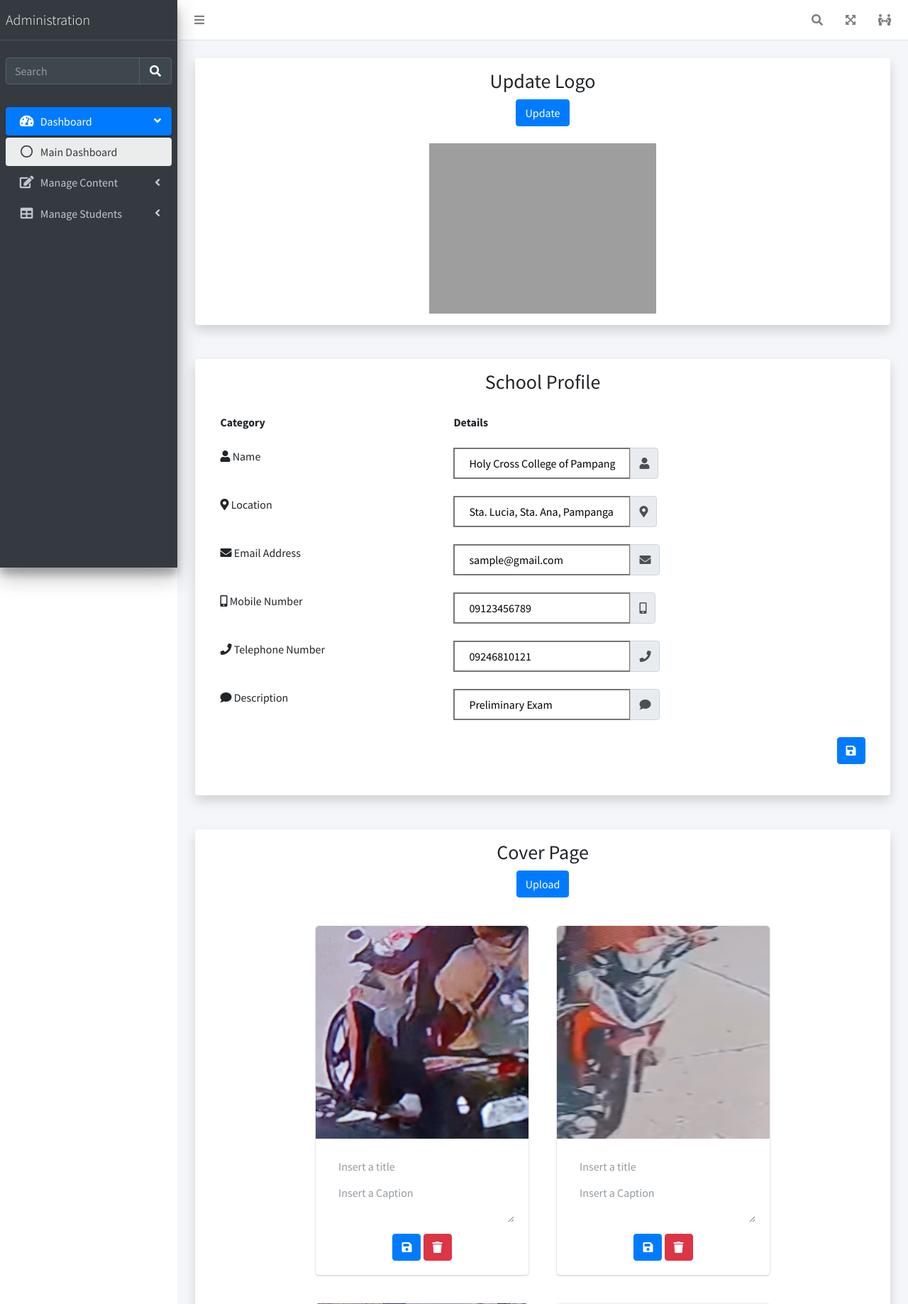
After one commit to reniel-deang/DevOps_Enroll-System, a PHP site: page /pages/dashboardcontent/ManageElem.php in a window 1280 px wide. The commit adds this page. Shown: the top 1838 px of the page at 71% size. Run offline with PHP 8.4, Linux system fonts and the light colour scheme; a user stored in the database is signed in; data comes from the database, SQL or seed files in the repository; some libraries are stand-ins or nearby versions; grey boxes are pictures that could not be loaded.

Commit message:
-Landicho, Elisha Paul
* ADDED MANAGE ELEMENT

*

```diff
--- /dev/null
+++ b/pages/dashboardcontent/ManageElem.php
@@ -0,0 +1,504 @@
+
+<!DOCTYPE html>
+<html lang="en">
+  <?php
+  include '../config/dbcon.php';
+  session_start();
+
+  if (isset($_SESSION['status']))
+
+  {
+    $total = "SELECT * FROM tb_studentinfo";
+    $result = $conn->query($total);
+    $showtotal = mysqli_num_rows($result);
+
+    $enrolled = "SELECT * FROM tb_userdata WHERE verified = 1";
+    $result1 = $conn->query($enrolled);
+    $showenrolled = mysqli_num_rows($result1);
+
+    $pending = "SELECT * FROM tb_userdata WHERE verified = 0";
+    $result2 = $conn->query($pending);
+    $showpending = mysqli_num_rows($result2);
+
+  }
+  else
+  {
+    header('Location: ../../index.php');
+    session_unset();
+  }
+
+
+
+  ?>
+<head>
+  <meta charset="utf-8">
+  <meta name="viewport" content="width=device-width, initial-scale=1">
+  <link rel="stylesheet" href="https://use.fontawesome.com/releases/v5.14.0/css/all.css">
+  <link rel="stylesheet" href="https://cdn.jsdelivr.net/npm/bootstrap-icons@1.3.0/font/bootstrap-icons.css">
+  <link href="https://cdn.jsdelivr.net/npm/bootstrap@5.2.3/dist/css/bootstrap.min.css" rel="stylesheet">
+  <script src="https://cdn.jsdelivr.net/npm/bootstrap@5.2.3/dist/js/bootstrap.bundle.min.js"></script>
+  <script src="https://code.jquery.com/jquery-3.6.0.min.js"></script>
+    <style>
+    img[src="https://cdn.000webhost.com/000webhost/logo/footer-powered-by-000webhost-white2.png"]{ display: none; }
+    </style>
+
+  <title>Management Dashboard</title>
+
+  <!-- Google Font: Source Sans Pro -->
+  <link rel="stylesheet" href="https://fonts.googleapis.com/css?family=Source+Sans+Pro:300,400,400i,700&display=fallback">
+  <!-- Font Awesome -->
+  <link rel="stylesheet" href="../../plugins/fontawesome-free/css/all.min.css">
+  <!-- Ionicons -->
+  <link rel="stylesheet" href="https://code.ionicframework.com/ionicons/2.0.1/css/ionicons.min.css">
+  <!-- overlayScrollbars -->
+  <link rel="stylesheet" href="plugins/overlayScrollbars/css/OverlayScrollbars.min.css">
+  <script src="https://cdn.jsdelivr.net/npm/admin-lte@3.1/dist/js/adminlte.min.js"></script>
+  <link rel="stylesheet" href="https://cdn.jsdelivr.net/npm/admin-lte@3.1/dist/css/adminlte.min.css">
+
+</head>
+<body class="hold-transition sidebar-mini layout-fixed">
+<div class="wrapper">
+  <nav class="main-header navbar navbar-expand navbar-white navbar-light">
+
+    <ul class="navbar-nav">
+      <li class="nav-item">
+        <a class="nav-link" data-widget="pushmenu" href="#" role="button"><i class="fas fa-bars"></i></a>
+      </li>
+    </ul>
+
+
+    <ul class="navbar-nav ml-auto">
+
+      <li class="nav-item">
+        <a class="nav-link" data-widget="navbar-search" href="#" role="button">
+          <i class="fas fa-search"></i>
+        </a>
+        <div class="navbar-search-block">
+          <form class="form-inline">
+            <div class="input-group input-group-sm">
+              <input class="form-control form-control-navbar" type="search" placeholder="Search" aria-label="Search">
+              <div class="input-group-append">
+                <button class="btn btn-navbar" type="submit">
+                  <i class="fas fa-search"></i>
+                </button>
+                <button class="btn btn-navbar" type="button" data-widget="navbar-search">
+                  <i class="fas fa-times"></i>
+                </button>
+              </div>
+            </div>
+          </form>
+        </div>
+      </li>
+
+      <li class="nav-item">
+        <a class="nav-link" data-widget="fullscreen" href="#" role="button">
+          <i class="fas fa-expand-arrows-alt"></i>
+        </a>
+      </li>
+
+      <li class="nav-item">
+        <a class="nav-link" href="../config/logout.php" role="button">
+          <i class="fas fa-people-arrows"></i>
+        </a>
+      </li>
+
+
+
+    </ul>
+  </nav>
+
+
+
+
+  <aside class="main-sidebar sidebar-dark-primary elevation-4">
+
+    <a href="#" class="brand-link">
+      <span class="brand-text font-weight-light">Administration</span>
+    </a>
+
+
+    <div class="sidebar">
+
+      <br>
+      <div class="form-inline">
+        <div class="input-group" data-widget="sidebar-search">
+          <input class="form-control form-control-sidebar" type="search" placeholder="Search" aria-label="Search">
+          <div class="input-group-append">
+            <button class="btn btn-sidebar">
+              <i class="fas fa-search fa-fw"></i>
+            </button>
+          </div>
+        </div>
+      </div>
+      <br>
+
+
+      <nav class="mt-2">
+        <ul class="nav nav-pills nav-sidebar flex-column" data-widget="treeview" role="menu" data-accordion="false">
+          <li class="nav-item menu-open">
+            <a href="#" class="nav-link active">
+              <i class="nav-icon fas fa-tachometer-alt"></i>
+              <p>
+                Dashboard
+                <i class="right fas fa-angle-left"></i>
+              </p>
+            </a>
+            <ul class="nav nav-treeview">
+              <li class="nav-item">
+                <a href="./index.html" class="nav-link active">
+                  <i class="far fa-circle nav-icon"></i>
+                  <p>Main Dashboard</p>
+                </a>
+              </li>
+            </ul>
+          </li>
+          <li class="nav-item">
+            <a href="#" class="nav-link">
+              <i class="nav-icon fas fa-edit"></i>
+              <p>
+                Manage Content
+                <i class="fas fa-angle-left right"></i>
+              </p>
+            </a>
+            <ul class="nav nav-treeview">
+              <li class="nav-item">
+                <a href="ManageElement.php" class="nav-link">
+                  <i class="far fa-circle nav-icon"></i>
+                  <p>General Elements</p>
+                </a>
+              </li>
+            </ul>
+          </li>
+          <li class="nav-item">
+            <a href="#" class="nav-link">
+              <i class="nav-icon fas fa-table"></i>
+              <p>
+                Manage Students
+                <i class="fas fa-angle-left right"></i>
+              </p>
+            </a>
+            <ul class="nav nav-treeview">
+              <li class="nav-item">
+                <a href="pages/tables/simple.html" class="nav-link">
+                  <i class="far fa-circle nav-icon"></i>
+                  <p>General</p>
+                </a>
+              </li>
+            </ul>
+          </li>
+        </ul>
+      </nav>
+
+    </div>
+
+  </aside>
+<!-- ****** BODY ****** -->
+
+  <div class="content-wrapper" style="padding: 25px;">
+  <?php
+    if(isset($_SESSION['alert'])){
+      echo $_SESSION['alert'];
+    }
+  ?>
+    <div id="footer" class="shadow p-3 mb-5 bg-body rounded text-center">
+        <h3 style="text-align: center;"> Update Logo </h3>
+        <button type="button" class="btn btn-primary" data-bs-toggle="modal" data-bs-target="#profilepicModal">
+            Update
+        </button>
+        <br><br>
+        <div class="container h-100 d-flex align-items-center justify-content-center">
+            <img style="width: 40vh" src="../assets/logo/icon.png" alt="Logo" class="img-fluid">
+        </div>
+        </div>
+  <form method="POST">
+        <div id="footer" class="shadow p-3 mb-5 bg-body rounded">
+            <h3 style="text-align: center;"> School Profile </h3>
+            <div class="container mt-3">
+            <div class="table-responsive">
+                <table class="table table-borderless">
+                        <thead>
+                            <tr>
+                            <th>Category</th>
+                            <th>Details</th>
+                            </tr>
+                        </thead>
+                        <tbody>
+
+                    <tr>
+                    <td><i class="fas fa-user"></i> Name</td>
+                    <td>
+                        <div class="input-group">
+                        <input type="text" value="Holy Cross College of Pampanga" placeholder="Insert a school name here" style="background-color: inherit; width: 250px; height: 30px; padding: 20px; border-style: solid;" name="schoolName" required="">
+                        <span class="input-group-text"><i class="fas fa-user"></i></span>
+                        </div>
+                    </td>
+                    </tr>
+
+                    <tr>
+                    <td><i class="fas fa-map-marker-alt"></i> Location</td>
+                    <td>
+                        <div class="input-group">
+                        <input type="text" value="Sta. Lucia, Sta. Ana, Pampanga" placeholder="Insert a school address here" style="background-color: inherit; width: 250px; height: 30px; padding: 20px; border-style: solid;" name="schoolAddress" required="">
+                        <span class="input-group-text"><i class="fas fa-map-marker-alt"></i></span>
+                        </div>
+                    </td>
+                    </tr>
+
+                    <tr>
+                    <td><i class="fas fa-envelope"></i> Email Address</td>
+                    <td>
+                        <div class="input-group">
+                        <input type="text" placeholder="Insert a school email here" value="sample@gmail.com" style="background-color: inherit; width: 250px; height: 30px; padding: 20px; border-style: solid;" name="schoolEmail" required="">
+                        <span class="input-group-text"><i class="fas fa-envelope"></i></span>
+                        </div>
+                    </td>
+                    </tr>
+
+                    <tr>
+                    <td><i class="fas fa-mobile-alt"></i> Mobile Number</td>
+                    <td>
+                        <div class="input-group">
+                        <input type="text" value="09123456789" placeholder="Insert a school phone number here" style="background-color: inherit; width: 250px; height: 30px; padding: 20px; border-style: solid;" name="schoolMobilePhone" required="">
+                        <span class="input-group-text"><i class="fas fa-mobile-alt"></i></span>
+                        </div>
+                    </td>
+                    </tr>
+
+                    <tr>
+                    <td><i class="fas fa-phone"></i> Telephone Number</td>
+                    <td>
+                        <div class="input-group">
+                        <input type="text" value="09246810121" placeholder="Insert a school tel number here" style="background-color: inherit; width: 250px; height: 30px; padding: 20px; border-style: solid;" name="schoolTelePhone" required="">
+                        <span class="input-group-text"><i class="fas fa-phone"></i></span>
+                        </div>
+                    </td>
+                    </tr>
+
+                    <tr>
+                    <td><i class="fas fa-comment"></i> Description</td>
+                    <td>
+                    <div class="input-group">
+                        <input type="text" value="Preliminary Exam" placeholder="Insert a school description here" style="background-color: inherit; width: 250px; height: 30px; padding: 20px; border-style: solid;" name="schoolDescriptiom" required="">
+                        <span class="input-group-text"><i class="fas fa-comment"></i></span>
+                        </div>
+                    </td>
+                    </tr>
+
+
+
+                    <tr>
+                        <td>
+                        </td>
+                        <td>
+                            <button style="float: right" formaction="../config/updateFooter.php" type="submit" class="btn btn-primary">
+                                <i class="fas fa-save"></i>
+                            </button>
+                        </td>
+                        </tr>
+                        </tbody>
+                </table>
+            </div>
+            </div>
+
+
+    </div>
+    </form>
+
+
+    <!--********  COVER PAGE  ********-->
+
+    <div class="shadow p-3 mb-5 bg-body rounded" style="text-align: center">
+        <h3 id="gallery"> Cover Page </h3>
+        <button type="button" class="btn btn-primary" data-bs-toggle="modal" data-bs-target="#imageModal">
+            Upload
+        </button>
+
+        <!-- modal -->
+        <div class="modal fade" id="imageModal" tabindex="-1" aria-labelledby="exampleModalLabel" aria-hidden="true">
+            <div class="modal-dialog">
+                <div class="modal-content">
+                    <div class="modal-header">
+                        <h5 class="modal-title" id="exampleModalLabel">Change the logo</h5>
+                        <button type="button" class="btn-close" data-bs-dismiss="modal" aria-label="Close"></button>
+                    </div>
+                    <div class="modal-body" >
+                        <form method="post" enctype="multipart/form-data" action="../config/coverPageadd.php">
+                            <input type="file" name="image" required>
+                            <input type="submit" value="Upload" class="btn btn-primary" name="submit">
+                        </form>
+
+                    </div>
+                    <div class="modal-footer" >
+
+
+                    </div>
+                </div>
+            </div>
+        </div>
+
+
+        <!-- grid layout -->
+        <div class="row" style="margin-top: 20px; display: flex; justify-content: center;">
+
+            <?php
+            $glob = glob("../..//assets/img/cms-image/cover-page/"."*.png");
+
+
+            if($glob == null)
+            {
+            echo '<img src="../../assets/img/cms-image/cover-page/gif empty.gif" alt="Empty Logo" style="width: 30%">
+            <br>
+            <p><strong> You can upload a cover photo for your website homepage </strong></p>';
+            }else
+            {
+                foreach($glob as $file){
+
+                echo '  <div class="card" style="width: 300px; margin: 20px; padding: 0;">
+                            <img class="card-img-top" src="' . $file .' " style="height: 300px; width: 100%" alt="Card image">
+                            <div class="card-body">
+                                <h5 class="card-title">
+                                    <form method="POST">
+                                        <input type="text" class="form-control"  style="border: none;" placeholder="Insert a title" name="title">
+                                        <input type="hidden" value="23" name="id">
+                                    </form>
+                                </h5>
+                                <p class="card-text">
+                                    <textarea placeholder="Insert a Caption" class="form-control" name="caption" style="border: none; background-color: inherit;"></textarea>
+                                </p>
+                                <button type="submit" class="btn btn-primary">
+                                    <i class="fas fa-save"></i>
+                                </button>
+                                <button formaction="../config/deleteImages.php" type="submit" class="btn btn-danger">
+                                    <i class="fa fa-trash"></i>
+                                </button>
+                            </div>
+                        </div>
+                    ';
+            }
+            }
+            ?>
+        </div>
+    </div>    <!--********  END COVER PAGE  ********-->
+
+
+
+
+    <div class="shadow p-3 mb-5 bg-body rounded" style="text-align: center">
+        <h3 id="gallery"> Cards and Images </h3>
+        <button type="button" class="btn btn-primary" data-bs-toggle="modal" data-bs-target="#imageModalCards">
+            Upload
+        </button>
+
+        <!-- modal -->
+        <div class="modal fade" id="imageModalCards" tabindex="-1" aria-labelledby="exampleModalLabel" aria-hidden="true">
+            <div class="modal-dialog">
+                <div class="modal-content">
+                    <div class="modal-header">
+                        <h5 class="modal-title" id="exampleModalLabel">Change the logo</h5>
+                        <button type="button" class="btn-close" data-bs-dismiss="modal" aria-label="Close"></button>
+                    </div>
+                    <div class="modal-body">
+                      <form action="../config/card-and-image.php" method="post" enctype="multipart/form-data">
+                        <input type="file" name="image" id="fileToUpload" required="">
+                          <br>
+                          <br>
+                        <div class="form-group">
+                          <label for="textInput">Title:</label>
+                          <input type="text" class="form-control" id="textInput" name="title" required="">
+                        </div>
+                        <div class="form-group">
+                          <label for="textAreaInput">Caption:</label>
+                          <textarea class="form-control" id="textAreaInput" name="caption" rows="3" required=""></textarea>
+                        </div>
+                        <input type="submit" value="Upload" class="btn btn-primary" name="submit2">
+
+                      </form>
+                    </div>
+                    <div class="modal-footer" >
+
+
+                    </div>
+                </div>
+            </div>
+        </div>
+
+        <!-- grid layout -->
+        <div class="row" style="margin-top: 20px; display: flex; justify-content: center;">
+
+            <?php
+            $globImage = glob("../..//assets/img/cms-image/card-and-imag/"."*.png");
+
+            echo $globImage == null ;
+
+
+
+            if($globImage == null)
+            {
+            echo '<img src="../../assets/img/cms-image/card-and-imag/gif robot.gif" alt="Empty Logo" style="width: 30%">
+            <br>
+            <p><strong> You can upload a cards and images to showcase in your home </strong></p>';
+            }else
+            {
+                foreach($globImage as $file){
+
+                echo '  <div class="card" style="width: 300px; margin: 20px; padding: 0;">
+                            <img class="card-img-top" src="' . $file .' " style="height: 300px; width: 100%" alt="Card image">
+                            <div class="card-body">
+                                <h5 class="card-title">
+                                    <form method="POST">
+                                        <input type="text" class="form-control"  style="border: none;" placeholder="Insert a title" name="title">
+                                        <input type="hidden" value="23" name="id">
+                                    </form>
+                                </h5>
+                                <p class="card-text">
+                                    <textarea placeholder="Insert a Caption" class="form-control" name="caption" style="border: none; background-color: inherit;"></textarea>
+                                </p>
+                                <button type="submit" class="btn btn-primary">
+                                    <i class="fas fa-save"></i>
+                                </button>
+                                <button formaction="../config/deleteImages.php" type="submit" class="btn btn-danger">
+                                    <i class="fa fa-trash"></i>
+                                </button>
+                            </div>
+                        </div>
+                    ';
+            }
+            }
+            ?>
+        </div>
+
+
+  </div>
+
+
+  <footer class="main-footer">
+    All rights reserved
+    <div class="float-right d-none d-sm-inline-block">
+      <b>Version</b> 1.0
+    </div>
+  </footer>
+
+
+  <aside class="control-sidebar control-sidebar-dark">
+
+  </aside>
+
+
+</div>
+
+<div class="container mt-3">
+
+</div>
+
+<script src="https://cdnjs.cloudflare.com/ajax/libs/jquery/3.7.1/jquery.min.js" integrity="sha512-v2CJ7UaYy4JwqLDIrZUI/4hqeoQieOmAZNXBeQyjo21dadnwR+8ZaIJVT8EE2iyI61OV8e6M8PP2/4hpQINQ/g==" crossorigin="anonymous" referrerpolicy="no-referrer"></script>
+<script src="https://cdnjs.cloudflare.com/ajax/libs/jquery/3.7.1/jquery.js" integrity="sha512-+k1pnlgt4F1H8L7t3z95o3/KO+o78INEcXTbnoJQ/F2VqDVhWoaiVml/OEHv9HsVgxUaVW+IbiZPUJQfF/YxZw==" crossorigin="anonymous" referrerpolicy="no-referrer"></script>
+<script>
+  $.widget.bridge('uibutton', $.ui.button)
+</script>
+<!-- Bootstrap 4 -->
+<!-- overlayScrollbars -->
+<script src="plugins/overlayScrollbars/js/jquery.overlayScrollbars.min.js"></script>
+<script src="https://cdn.jsdelivr.net/npm/admin-lte@3.1/dist/js/adminlte.min.js"></script>
+<link rel="stylesheet" href="https://cdn.jsdelivr.net/npm/admin-lte@3.1/dist/css/adminlte.min.css">
+</body>
+</html>
--- a/pages/dashboardcontent/dashboard.php
+++ b/pages/dashboardcontent/dashboard.php
@@ -151,7 +151,7 @@
             </a>
             <ul class="nav nav-treeview">
               <li class="nav-item">
-                <a href="ManageElement.php" class="nav-link">
+                <a href="ManageElem.php" class="nav-link">
                   <i class="far fa-circle nav-icon"></i>
                   <p>General Elements</p>
                 </a>
```
Also changed, not shown: pages/config/card-and-image.php (added, +62 -0 lines), pages/config/coverPageadd.php (added, +63 -0 lines), assets/img/cms-image/card-and-imag/Screenshot 2023-10-14 203201.png (added), assets/img/cms-image/card-and-imag/Screenshot 2024-02-04 213029.png (added), assets/img/cms-image/card-and-imag/Screenshot 2024-02-07 211538.png (added), assets/img/cms-image/card-and-imag/gif robot.gif (added), assets/img/cms-image/cover-page/1.jpg (added), assets/img/cms-image/cover-page/30076317_440531189722784_5654585398806970368_n.jpg (added), assets/img/cms-image/cover-page/Screenshot 2024-02-04 160105.png (added), assets/img/cms-image/cover-page/Screenshot 2024-02-04 160216.png (added), assets/img/cms-image/cover-page/Screenshot 2024-02-04 212757.png (added), assets/img/cms-image/cover-page/Screenshot 2024-02-07 211538.png (added), assets/img/cms-image/cover-page/aa.png (added), assets/img/cms-image/cover-page/gif empty.gif (added), 2 more files.
